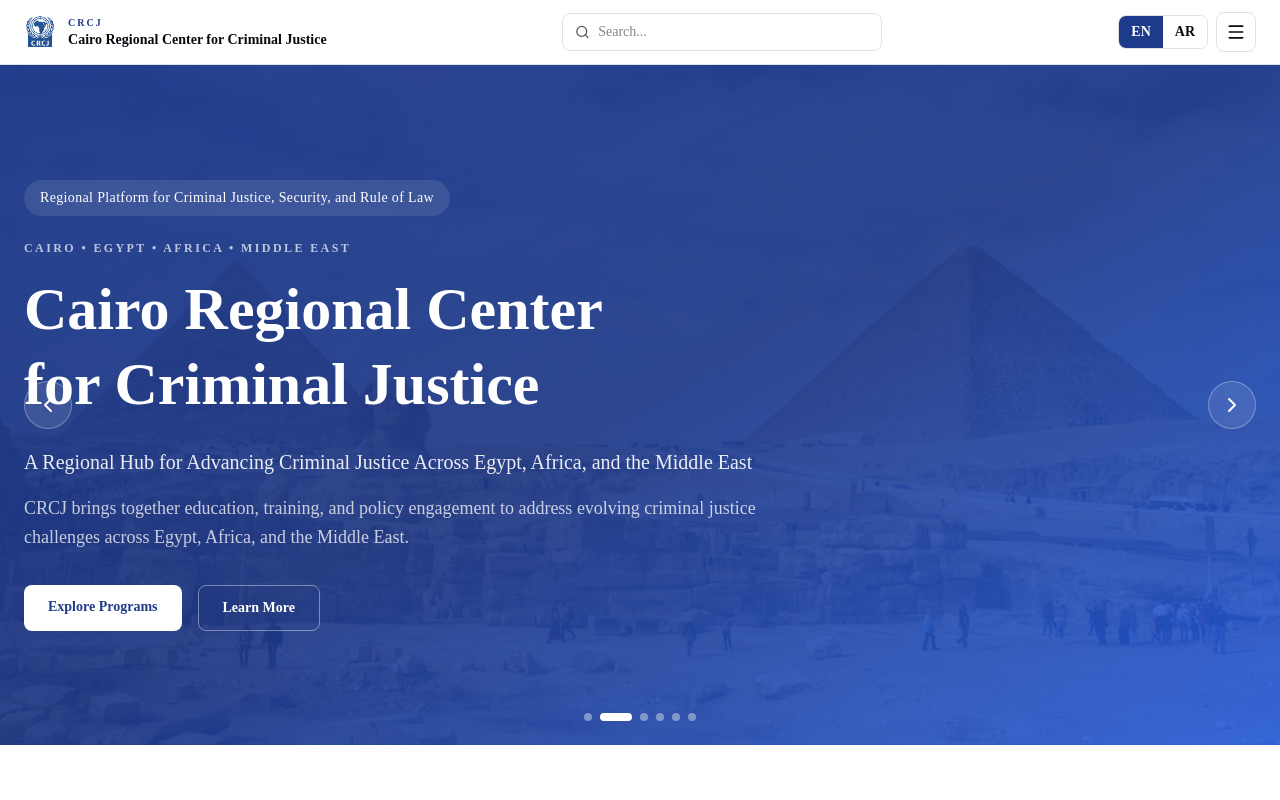
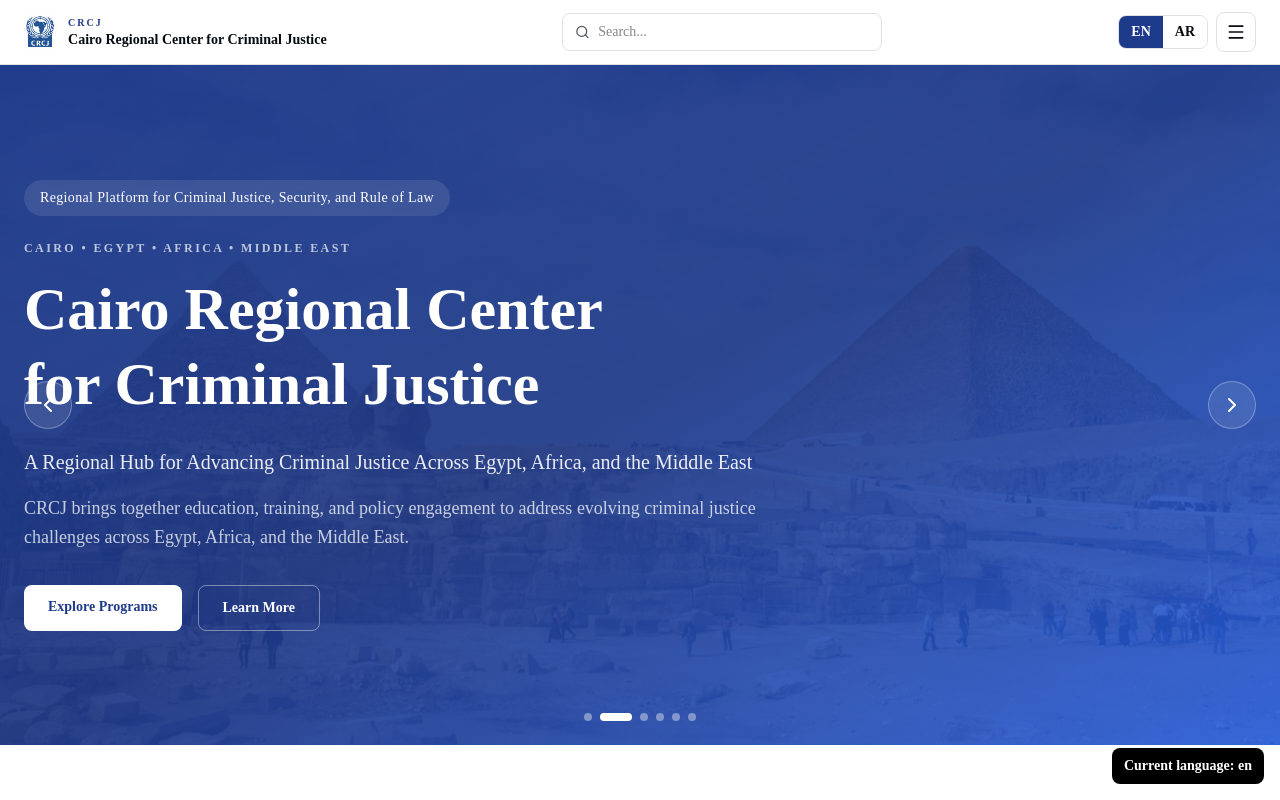
Before and after one commit to khaledcrcj/crcj-site, a Next.js app: page / in a window 1280 px wide. Shown: the top 800 px of the page. Built offline with nearby package versions, Linux system fonts and the light colour scheme.

Commit message:
page.tsx

```diff
--- a/app/page.tsx
+++ b/app/page.tsx
@@ -21,6 +21,10 @@
       dir={isAr ? "rtl" : "ltr"}
       className={isAr ? "font-[var(--font-noto-arabic)]" : "font-sans"}
     >
+      <div className="fixed bottom-4 right-4 z-[9999] rounded-md bg-black px-3 py-2 text-sm font-semibold text-white">
+        Current language: {lang}
+      </div>
+
       <Header lang={lang} setLang={setLang} />
       <Hero lang={lang} />
       <About lang={lang} />
```
